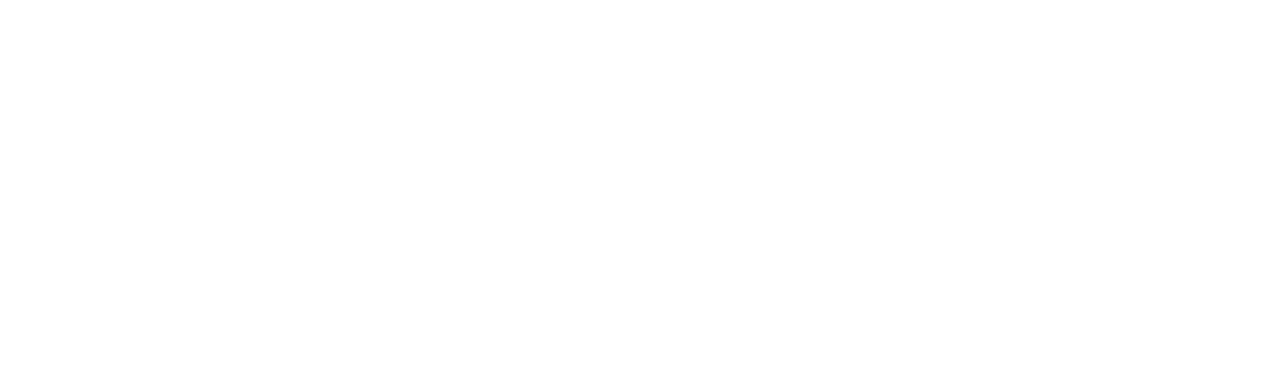
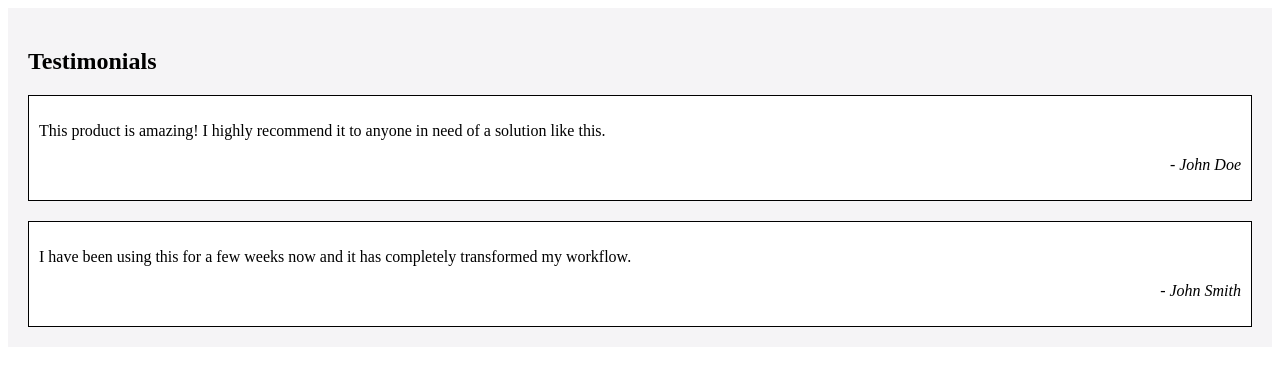
Before and after one commit to acciojob/testimonial-Deepti536, a website: page main.html in a window 1280 px wide. Drawn offline with Linux system fonts and the light colour scheme.

Commit message:
created a submission

```diff
--- a/main.html
+++ b/main.html
@@ -8,6 +8,17 @@
 
 <body>
 	<!-- the entire body must be written by student -->
+	<div class="container">
+	<h2>Testimonials</h2>
+	<div class="item" style="margin-bottom: 20px;">
+	<p>This product is amazing! I highly recommend it to anyone in need of a solution like this.</p>
+	<p class="author"><i>- John Doe</i>
+	</div>
+	<div class="item">
+	<p>I have been using this for a few weeks now and it has completely transformed my workflow.</p>
+	<p class="author"><i>- John Smith</i>
+	</div>
+	</div>
     <script type="text/javascript" src="./script.js">
 </script>
 
--- a/styles.css
+++ b/styles.css
@@ -1 +1,13 @@
 /*  your css code here. If applicable */
+.container{
+	padding: 20px;
+	background-color: #F5F4F6;
+}
+.item{
+	background-color: white;
+	padding: 10px;
+	border: 1px solid black;
+}
+.author{
+	text-align: end;
+}
```
